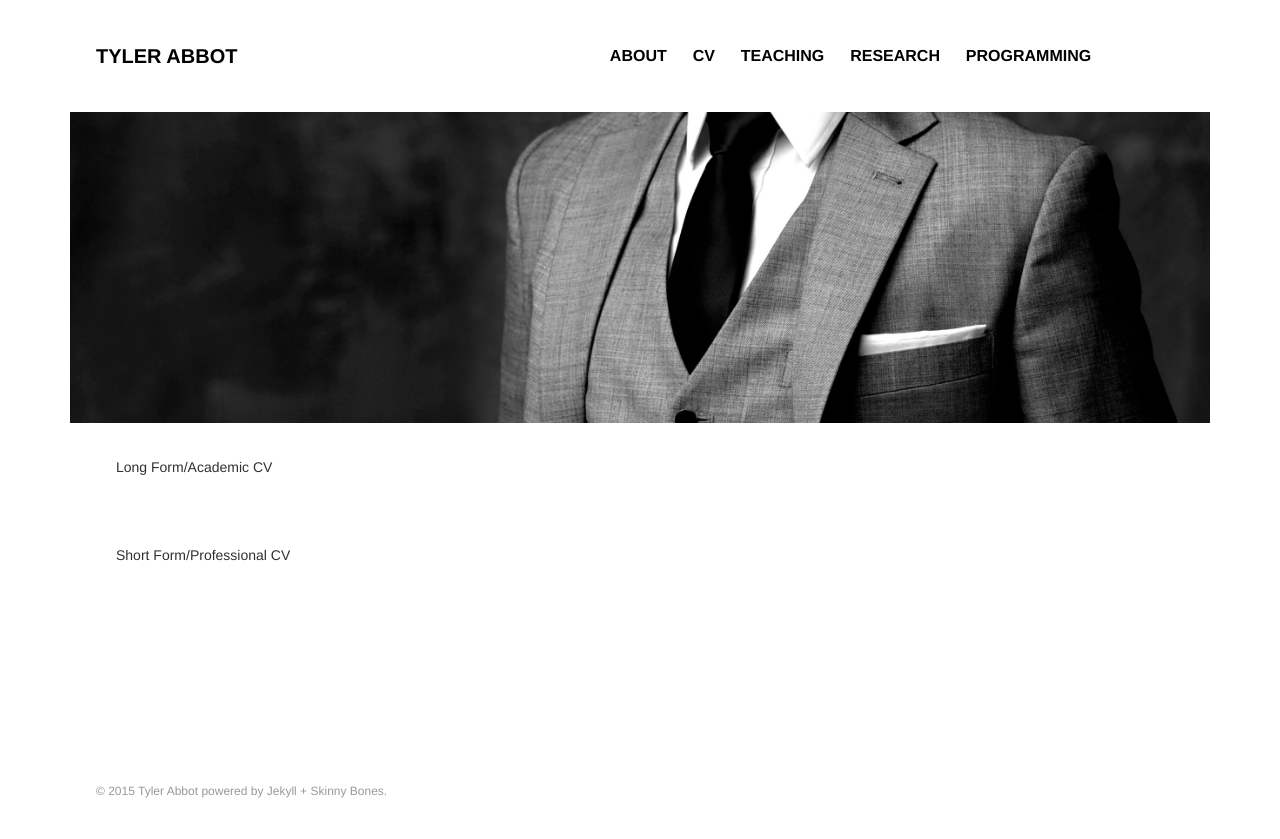
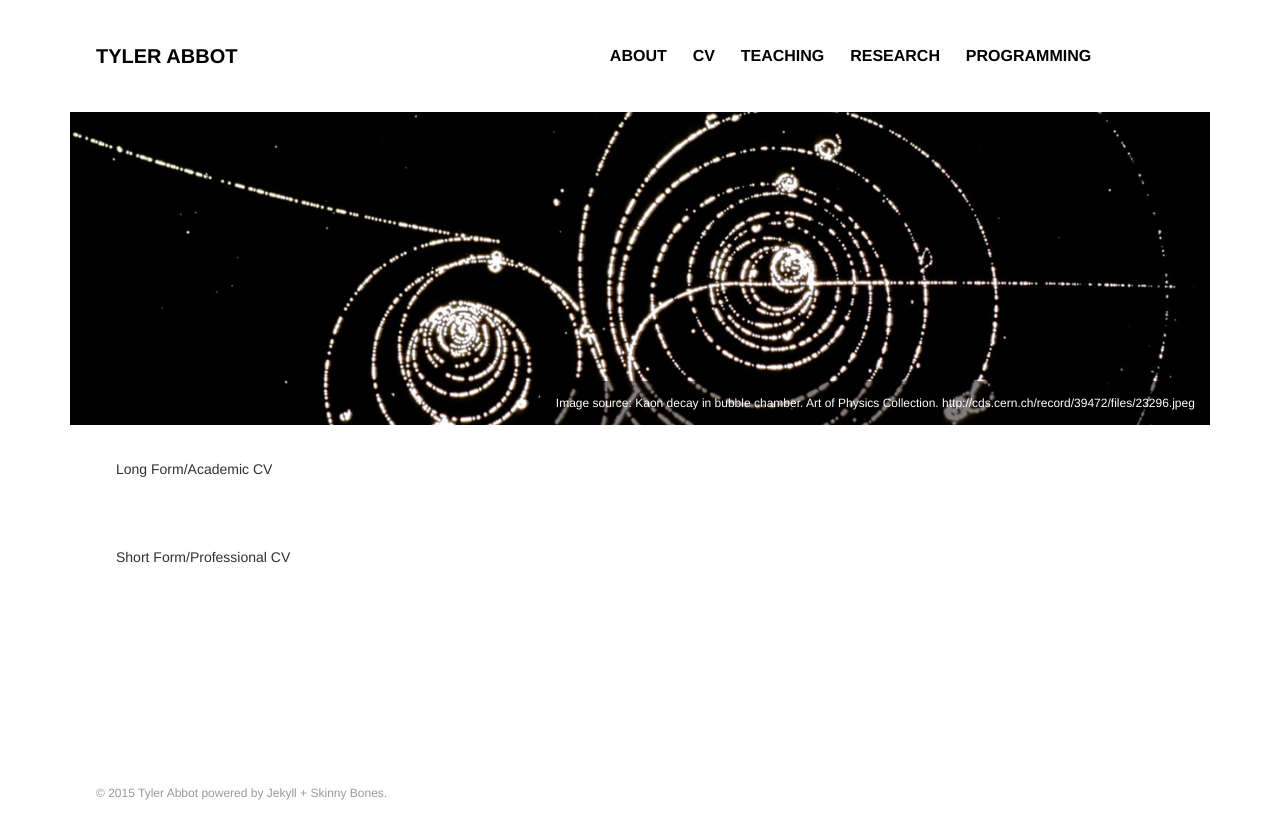
Before and after one commit to tyler-abbot/tyler-abbot.github.io, a Jekyll site: the page built from cv/index.md, in a window 1280 px wide. Shown: the top 839 px of the page. Built offline with Jekyll 4.4.1, drawn with Linux system fonts in a browser that asks for light colours.

Commit message:
2015.5.05.update cv page

```diff
--- a/cv/index.md
+++ b/cv/index.md
@@ -5,7 +5,8 @@ date:
 modified:
 excerpt:
 image:
-  feature: suit2.jpg
+  feature: kaon1.png
+  credit: Kaon decay in bubble chamber. Art of Physics Collection. http://cds.cern.ch/record/39472/files/23296.jpeg
   teaser:
   thumb:
 ads: false
```
Also changed, not shown: about/index.md (+1 -1 lines), programming/index.md (+1 -1 lines), images/kaon.jpeg (added), images/kaon1.png (added), 10 other files.
